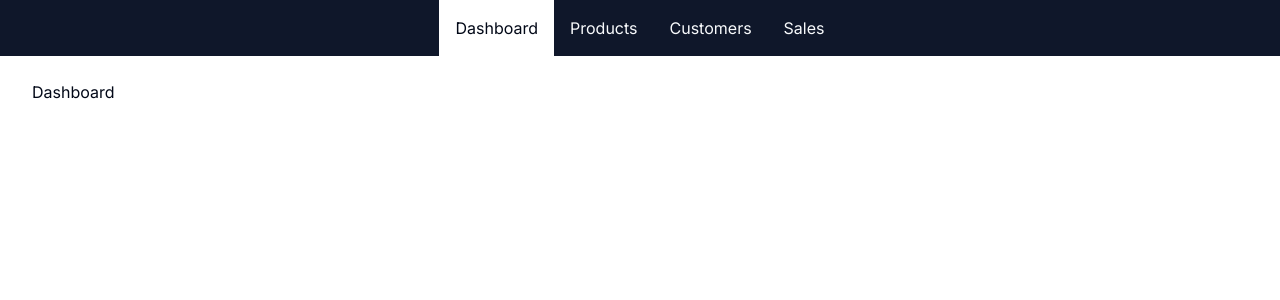
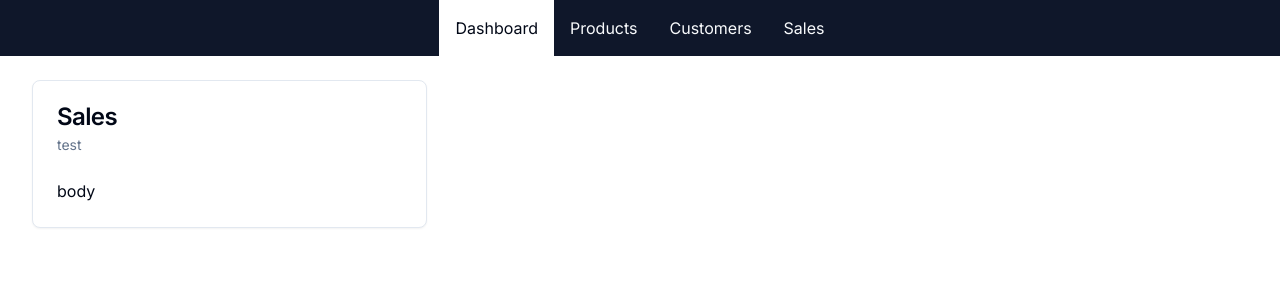
Before and after one commit to leagrigat/ecommerce-shop, a Next.js app: page /admin in a window 1280 px wide. Shown: the top 300 px of the page. Built offline with nearby package versions, Linux system fonts and the light colour scheme.

Commit message:
create DashboardCards

```diff
--- a/src/app/admin/page.tsx
+++ b/src/app/admin/page.tsx
@@ -1,3 +1,35 @@
+import {
+  Card,
+  CardContent,
+  CardDescription,
+  CardHeader,
+  CardTitle,
+} from "@/components/ui/card";
+
 export default function AdminDashboard() {
-  return <h1>Dashboard</h1>;
+  return (
+    <div className="grid grid-cols-1 md:grid-cols-2 lg:grid-cols-3 gap-4">
+      <DashboardCard title="Sales" subtitle="test" body="body" />
+    </div>
+  );
 }
+
+type DashboardCardProps = {
+  title: string;
+  subtitle: string;
+  body: string;
+};
+
+export function DashboardCard({ title, subtitle, body }: DashboardCardProps) {
+  return (
+    <Card>
+      <CardHeader>
+        <CardTitle>{title}</CardTitle>
+        <CardDescription>{subtitle}</CardDescription>
+      </CardHeader>
+      <CardContent>
+        <p>{body}</p>
+      </CardContent>
+    </Card>
+  );
+}
--- /dev/null
+++ b/src/components/ui/card.tsx
@@ -0,0 +1,79 @@
+import * as React from "react"
+
+import { cn } from "@/lib/utils"
+
+const Card = React.forwardRef<
+  HTMLDivElement,
+  React.HTMLAttributes<HTMLDivElement>
+>(({ className, ...props }, ref) => (
+  <div
+    ref={ref}
+    className={cn(
+      "rounded-lg border bg-card text-card-foreground shadow-sm",
+      className
+    )}
+    {...props}
+  />
+))
+Card.displayName = "Card"
+
+const CardHeader = React.forwardRef<
+  HTMLDivElement,
+  React.HTMLAttributes<HTMLDivElement>
+>(({ className, ...props }, ref) => (
+  <div
+    ref={ref}
+    className={cn("flex flex-col space-y-1.5 p-6", className)}
+    {...props}
+  />
+))
+CardHeader.displayName = "CardHeader"
+
+const CardTitle = React.forwardRef<
+  HTMLParagraphElement,
+  React.HTMLAttributes<HTMLHeadingElement>
+>(({ className, ...props }, ref) => (
+  <h3
+    ref={ref}
+    className={cn(
+      "text-2xl font-semibold leading-none tracking-tight",
+      className
+    )}
+    {...props}
+  />
+))
+CardTitle.displayName = "CardTitle"
+
+const CardDescription = React.forwardRef<
+  HTMLParagraphElement,
+  React.HTMLAttributes<HTMLParagraphElement>
+>(({ className, ...props }, ref) => (
+  <p
+    ref={ref}
+    className={cn("text-sm text-muted-foreground", className)}
+    {...props}
+  />
+))
+CardDescription.displayName = "CardDescription"
+
+const CardContent = React.forwardRef<
+  HTMLDivElement,
+  React.HTMLAttributes<HTMLDivElement>
+>(({ className, ...props }, ref) => (
+  <div ref={ref} className={cn("p-6 pt-0", className)} {...props} />
+))
+CardContent.displayName = "CardContent"
+
+const CardFooter = React.forwardRef<
+  HTMLDivElement,
+  React.HTMLAttributes<HTMLDivElement>
+>(({ className, ...props }, ref) => (
+  <div
+    ref={ref}
+    className={cn("flex items-center p-6 pt-0", className)}
+    {...props}
+  />
+))
+CardFooter.displayName = "CardFooter"
+
+export { Card, CardHeader, CardFooter, CardTitle, CardDescription, CardContent }
```
